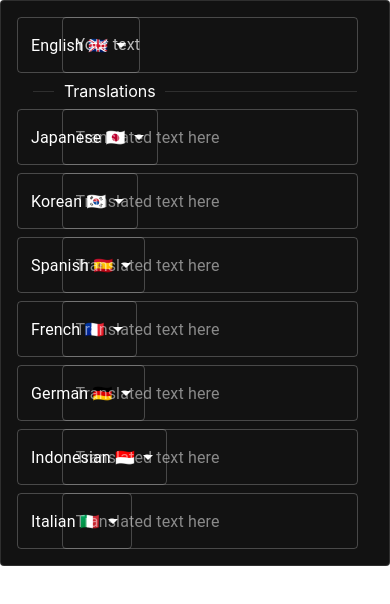
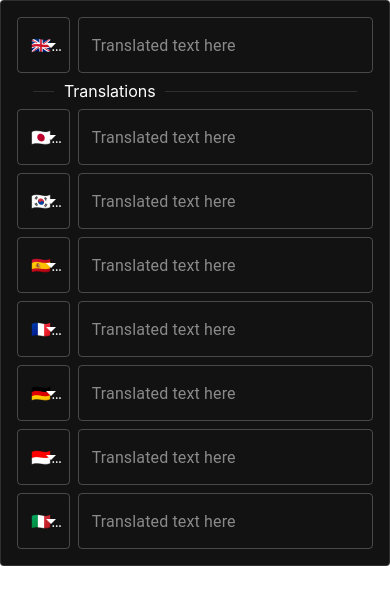
Before and after one commit to zkwokleung/notion-widgets, a React (Create React App) app: page /#/translator in a window 390 px wide. Shown: the top 604 px of the page. Built offline with nearby package versions, Linux system fonts and the light colour scheme.

Commit message:
Update responsive ui for translator widget

```diff
--- a/src/widgets/translator/LanguageSelect.tsx
+++ b/src/widgets/translator/LanguageSelect.tsx
@@ -1,5 +1,11 @@
 import React from "react";
-import { Select, MenuItem, SelectChangeEvent } from "@mui/material";
+import {
+  Select,
+  MenuItem,
+  SelectChangeEvent,
+  useMediaQuery,
+  useTheme,
+} from "@mui/material";
 import {
   supportedLanguages,
   langCodeToLanguageName,
@@ -12,6 +18,9 @@ export interface LanguageSelectProps {
 }
 
 function LanguageSelect(props: LanguageSelectProps) {
+  const theme = useTheme();
+  const isSmallScreen = useMediaQuery(theme.breakpoints.down(1190));
+
   const defaultLanguage = props.defaultLanguage || "es";
 
   const onChange = (event: SelectChangeEvent) => {
@@ -19,10 +28,11 @@ function LanguageSelect(props: LanguageSelectProps) {
   };
 
   return (
-    <Select defaultValue={defaultLanguage} onChange={onChange}>
+    <Select defaultValue={defaultLanguage} fullWidth onChange={onChange}>
       {supportedLanguages.map((language) => (
         <MenuItem value={language}>
-          {`${langCodeToLanguageName(language)} ${langCodeToFlag(language)}`}
+          {!isSmallScreen && langCodeToLanguageName(language)}{" "}
+          {langCodeToFlag(language)}
         </MenuItem>
       ))}
     </Select>
--- /dev/null
+++ b/src/widgets/translator/LanguageTextArea.tsx
@@ -0,0 +1,75 @@
+import { Grid, useMediaQuery, useTheme } from "@mui/material";
+import React, { useEffect, useState } from "react";
+import StyledTextField from "../../components/StyledTextField";
+import { translateTo } from "./translate";
+import LanguageSelect from "./LanguageSelect";
+
+export interface LanguageTextAreaProps {
+  fromLang?: string;
+  text?: string;
+  defaultLang?: string;
+  input?: boolean;
+
+  onLangChange?: (value: string) => void;
+  onTextChange?: (value: string) => void;
+}
+
+function LanguageTextArea(props: LanguageTextAreaProps) {
+  // Responsive UI
+  const theme = useTheme();
+  const isSmallScreen = useMediaQuery(theme.breakpoints.down(1190));
+
+  // Local state
+  const [text, setText] = useState("");
+  const [lang, setLang] = useState(props.defaultLang || "en");
+
+  useEffect(() => {
+    if (props.input) {
+      // Behaviors for input
+    } else {
+      // Behaviors for output
+      if (props.text && props.fromLang && props.text !== "") {
+        translateTo(props.text, props.fromLang, lang).then((res) => {
+          setText(res);
+        });
+      } else {
+        setText("");
+      }
+    }
+  }, [props.text, props.fromLang, lang]);
+
+  return (
+    <Grid container columnSpacing={1}>
+      <Grid item xs={isSmallScreen ? 2 : 1.5}>
+        <LanguageSelect
+          defaultLanguage={lang}
+          onChange={(event) => {
+            setLang(event);
+            if (props.onLangChange) {
+              props.onLangChange(event);
+            }
+          }}
+        />
+      </Grid>
+      <Grid item xs={isSmallScreen ? 10 : 10.5}>
+        <StyledTextField
+          id="outlined-multiline-static"
+          multiline
+          rows={1}
+          placeholder="Translated text here"
+          aria-readonly={true}
+          inputProps={{ readOnly: !props.input }}
+          value={text}
+          onChange={(event) => {
+            setText(event.target.value);
+            if (props.onTextChange) {
+              props.onTextChange(event.target.value);
+            }
+          }}
+        />
+      </Grid>
+    </Grid>
+  );
+}
+
+export default LanguageTextArea;
--- a/src/widgets/translator/TranslationResult.tsx
+++ /dev/null
@@ -1,49 +0,0 @@
-import { Grid } from "@mui/material";
-import React, { useEffect, useState } from "react";
-import StyledTextField from "../../components/StyledTextField";
-import { translateTo } from "./translate";
-import LanguageSelect from "./LanguageSelect";
-
-export interface TranslationResultProps {
-  fromLanguage: string;
-  fromText: string;
-  defaultToLanguage?: string;
-}
-
-function TranslationResult(props: TranslationResultProps) {
-  const [translatedText, setTranslatedText] = useState("");
-  const [toLanguage, setToLanguage] = useState(props.defaultToLanguage || "es");
-
-  useEffect(() => {
-    if (props.fromText !== "") {
-      translateTo(props.fromText, props.fromLanguage, toLanguage).then(
-        (res) => {
-          setTranslatedText(res);
-        }
-      );
-    } else {
-      setTranslatedText("");
-    }
-  }, [props.fromText, props.fromLanguage, toLanguage]);
-
-  return (
-    <Grid container>
-      <Grid item xs={1.5}>
-        <LanguageSelect onChange={setToLanguage} defaultLanguage={toLanguage} />
-      </Grid>
-      <Grid item xs={10}>
-        <StyledTextField
-          id="outlined-multiline-static"
-          multiline
-          rows={1}
-          placeholder="Translated text here"
-          aria-readonly={true}
-          inputProps={{ readOnly: true }}
-          value={translatedText}
-        />
-      </Grid>
-    </Grid>
-  );
-}
-
-export default TranslationResult;
--- a/src/widgets/translator/Translator.tsx
+++ b/src/widgets/translator/Translator.tsx
@@ -1,18 +1,9 @@
-import {
-  Card,
-  Chip,
-  Divider,
-  Grid,
-  MenuItem,
-  Select,
-  TextField,
-  Typography,
-} from "@mui/material";
-import React, { ChangeEvent, useEffect, useState } from "react";
-import { langCodeToFlag, supportedLanguages, translateTo } from "./translate";
+import { Card, Divider, Grid, useMediaQuery, useTheme } from "@mui/material";
+import { ChangeEvent, useEffect, useState } from "react";
+import { supportedLanguages } from "./translate";
 import styled from "styled-components";
 import StyledTextField from "../../components/StyledTextField";
-import TranslationResult from "./TranslationResult";
+import LanguageTextArea from "./LanguageTextArea";
 import LanguageSelect from "./LanguageSelect";
 
 const StyledCard = styled(Card)`
@@ -26,15 +17,16 @@ const StyledGrid = styled(Grid)`
 `;
 
 export default function Translator() {
+  // Translator
   const [isTyping, setIsTyping] = useState(false);
   const [text, setText] = useState("");
   const [textToTranslate, setTextToTranslate] = useState("");
   const [fromLanguage, setFromLanguage] = useState("en" as string);
 
-  const onTextChange = (event: ChangeEvent<HTMLInputElement>) => {
+  const onTextChange = (value: string) => {
     // Delay the translation by 1 second, if the user is still typing, cancel the previous translation
     setIsTyping(true);
-    setText(event.target.value);
+    setText(value);
   };
 
   const onLanguageSelected = (value: string) => {
@@ -58,20 +50,14 @@ export default function Translator() {
   return (
     <StyledCard variant="outlined">
       <Grid container rowSpacing={1}>
-        <StyledGrid item xs={1.5}>
-          <LanguageSelect onChange={onLanguageSelected} defaultLanguage="en" />
-        </StyledGrid>
-        <StyledGrid item xs={10}>
-          <StyledTextField
-            id="outlined-multiline-static"
-            label="Your text"
-            multiline
-            rows={1}
-            placeholder="Your text here"
-            color="success"
-            onChange={onTextChange}
+        <StyledGrid item xs={12}>
+          <LanguageTextArea
+            input
+            onLangChange={onLanguageSelected}
+            onTextChange={onTextChange}
           />
         </StyledGrid>
+
         <StyledGrid item xs={12}>
           <Divider textAlign="left" variant="middle" flexItem>
             Translations
@@ -82,10 +68,10 @@ export default function Translator() {
           .filter((lang) => lang !== fromLanguage && lang !== "zh-TW")
           .map((lang) => (
             <StyledGrid item xs={12}>
-              <TranslationResult
-                fromLanguage={fromLanguage}
-                fromText={textToTranslate}
-                defaultToLanguage={lang}
+              <LanguageTextArea
+                fromLang={fromLanguage}
+                text={textToTranslate}
+                defaultLang={lang}
               />
             </StyledGrid>
           ))}
```
